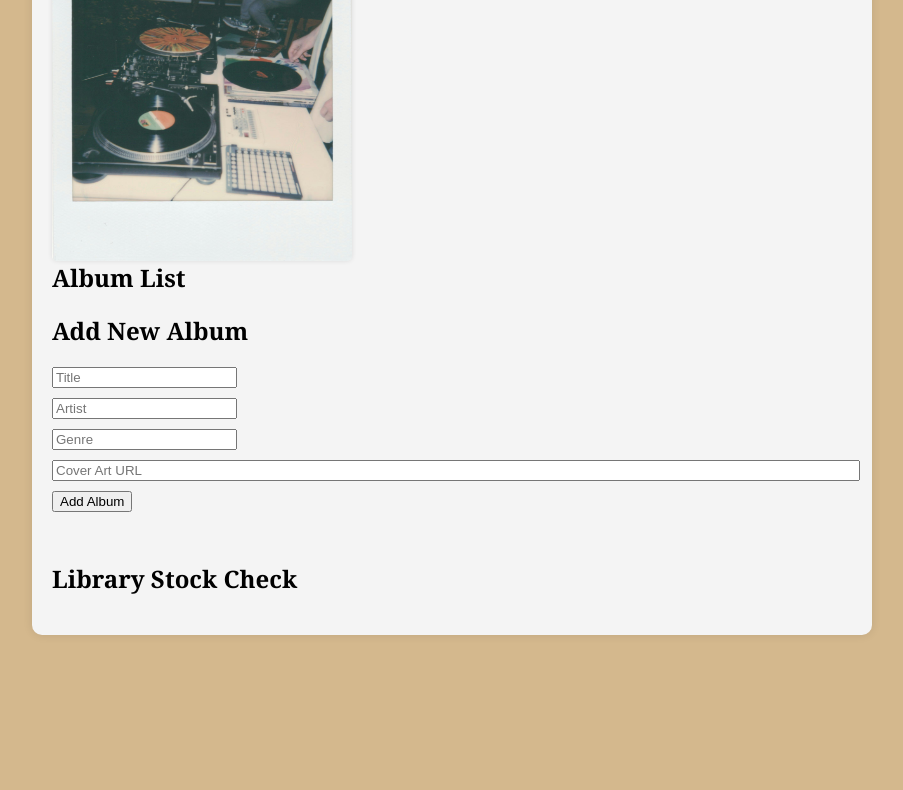
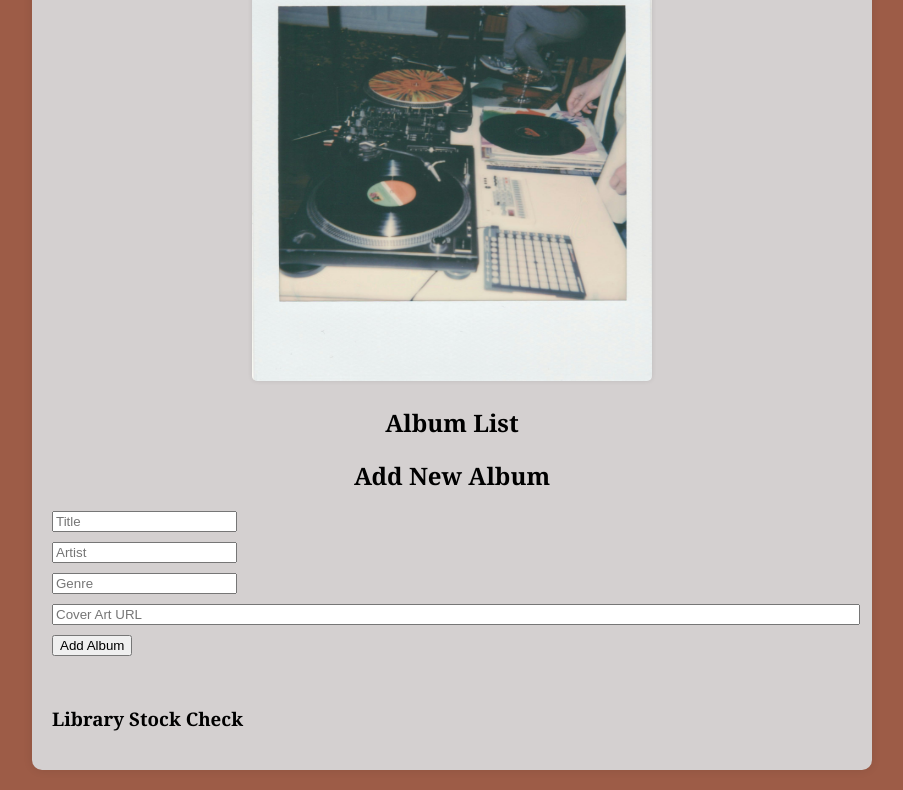
Before and after one commit to mcyang12/dj_days, a plain HTML site: page index.html in a window 1280 px wide. Shown: the part 198-988 px from the top of the page, without its empty margins (188-1091 px from the left). Before the commit the page ends 853 px from the top, so only its background shows below. Drawn offline with Linux system fonts and the light colour scheme.

Commit message:
28 update

```diff
--- a/index.html
+++ b/index.html
@@ -34,7 +34,7 @@
             </form>
         </div>
         <div id="library-stock-check">
-            <h2>Library Stock Check</h2>
+            <h3>Library Stock Check</h3>
             <p id="stock-message"></p>
         </div>
     </div>
--- a/styles/stylesheet.css
+++ b/styles/stylesheet.css
@@ -2,23 +2,23 @@ body {
     font-family: Cambria, Cochin, Georgia, Times, 'Times New Roman', serif;
     margin: 0;
     padding: 0;
-    background-color: rgb(212, 184, 141);
+    background-color: rgb(157, 92, 71);
 }
 
 .container {
     max-width: 800px;
     margin: 20px auto;
     padding: 20px;
-    background-color: #f4f4f4;
+    background-color: #d4d0d0;
     border-radius: 10px;
     box-shadow: 0 0 10px rgba(0, 0, 0, 0.1);
 }
 
-h1 {
+h1, h2 {
     text-align: center;
 }
 
-h2 {
+h3 {
     margin-top: 0;
 }
 
@@ -42,13 +42,15 @@ form input[type="url"] {
 }
 
 #now-playing-info {
-    display: flex;
-    align-items: center;
+    display: block;
+    margin-left: auto;
+    margin-right: auto;
+    width: 50%;
 }
 
 #now-playing-info img {
-    width: 300px;
-    height: 300px;
+    width: 400px;
+    height: 400px;
     margin-right: 20px;
     border-radius: 5px;
     box-shadow: 0 0 5px rgba(0, 0, 0, 0.1);
```
